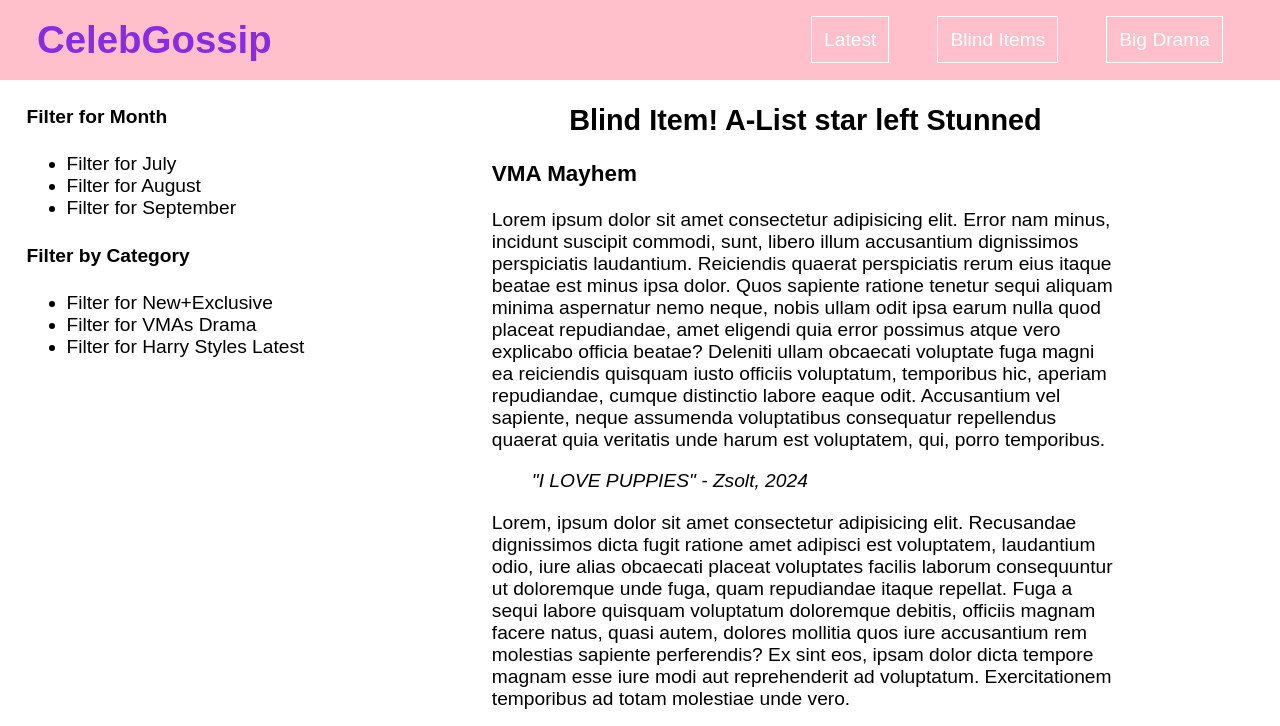
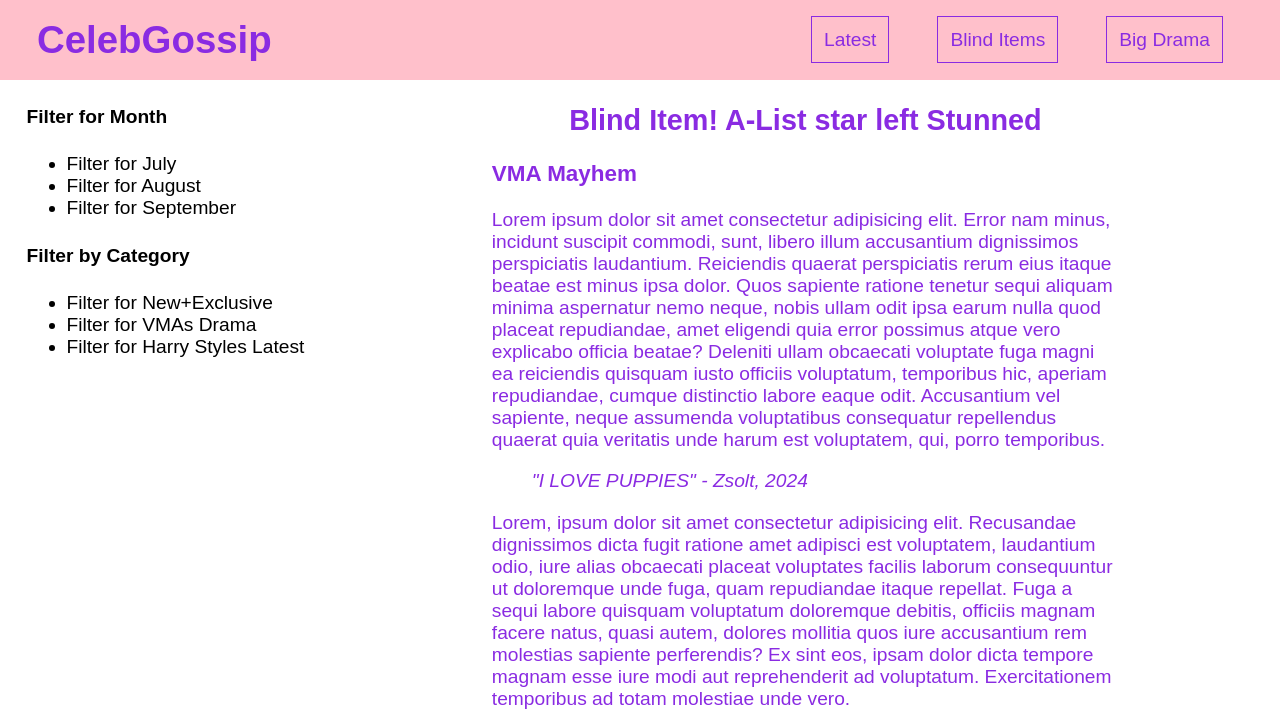
Before and after one commit to livhinch7/livhinch7.github.io, a plain HTML site: page index.html in a window 1280 px wide. Shown: the top 726 px of the page. Drawn offline with Linux system fonts and the light colour scheme; no server answers.

Commit message:
Update style.css

```diff
--- a/style.css
+++ b/style.css
@@ -44,15 +44,16 @@ body > header > nav > ul {
 }
 
 .navbutton {
-    color: white;
+    color: blueviolet;
     text-decoration: none ;
     padding: 12px;
-    border: 1px solid white;
+    border: 1px solid blueviolet;
 }
 
 body > main article {
     width: 70%;
     margin: auto;
+    color: blueviolet;
 }
 
 #main-content {
```
